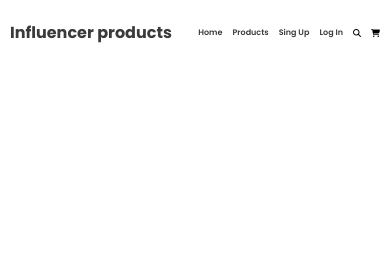
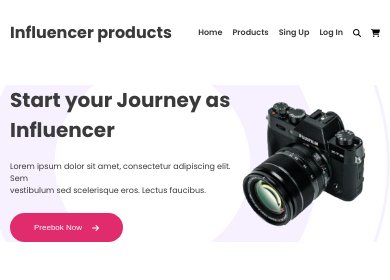
Before and after one commit to naymulislamnay/influencer-gear, a plain HTML site: page index.html in a window 390 px wide. Drawn offline with Linux system fonts and the light colour scheme.

Commit message:
banner section added and made it responsive for small and medium device

```diff
--- a/index.html
+++ b/index.html
@@ -36,6 +36,21 @@
                 </div>
             </div>
 
+            <div class="banner">
+                <div class="banner-content">
+                    <p class="banner-heading">
+                        Start your Journey as <br>
+                        Influencer
+                    </p>
+                    <p class="banner-title">
+                        Lorem ipsum dolor sit amet, consectetur adipiscing elit. Sem <br> vestibulum sed scelerisque eros.
+                        Lectus faucibus.
+                    </p>
+                    <button class="btn-primary banner-btn">Preebok Now <i class="fa-solid fa-arrow-right"></i></button>
+                </div>
+                <img src="./assets/images/main-camera.png" alt="">
+            </div>
+
         </nav>
     </header>
 
--- a/styles/style.css
+++ b/styles/style.css
@@ -31,6 +31,17 @@
 * {
     margin: 0px;
     padding: 0px;
+}
+
+.btn-primary {
+    display: flex;
+    gap: 10px;
+    align-items: center;
+    color: white;
+    background-color: #E02C6D;
+    padding: 10px 24px;
+    border: none;
+    border-radius: 2px;
 }
 
 
@@ -81,10 +92,48 @@ nav ul li {
     font-weight: 600;
 }
 
+/* banner-style */
+
+.banner-heading {
+    font-size: 3.25rem;
+    font-weight: bold;
+    color: var(--black01);
+}
+
+.banner-title {
+    color: var(--black01);
+    max-width: 505px;
+    margin: 16px 0;
+}
+
+.banner-btn {
+    margin-top: 16px;
+    border-radius: 41px;
+}
+
+.banner {
+    display: flex;
+    align-items: center;
+    justify-content: space-between;
+    margin: 80px auto 0;
+    padding: 0 10px;
+    max-width: 1155px;
+    background-image: url(../assets/images/Circle\ design.svg);
+    background-repeat: no-repeat;
+    background-position: right;
+}
+
+
+.banner-content {
+    max-width: 582px;
+}
+
 
 /* resposive css for small device */
 
 @media screen and (max-width: 576px) {
+
+    /* nav-bar */
     .nav {
         margin: 20px 10px 0;
     }
@@ -97,6 +146,32 @@ nav ul li {
         font-size: 0.5rem;
         gap: 10px;
     }
+
+    /* banner */
+    .banner-heading {
+        font-size: 1.25rem;
+    }
+
+    .banner-title {
+        font-size: 0.5rem;
+        color: var(--black01);
+    }
+
+    .banner-btn {
+        font-size: 0.5rem;
+        margin-top: 8px;
+        border-radius: 20px;
+    }
+
+    .banner {
+        margin: 40px auto 0;
+        padding: 0 10px;
+    }
+
+    .banner img{
+        max-width: 40%;
+    }
+
 }
 
 
@@ -115,4 +190,32 @@ nav ul li {
         font-size: 0.6rem;
         gap: 15px;
     }
+
+
+    /* banner */
+    .banner-heading {
+        font-size: 1.5rem;
+    }
+
+    .banner-title {
+        font-size: 0.6rem;
+        color: var(--black01);
+    }
+
+    .banner-btn {
+        font-size: 0.6rem;
+        margin-top: 8px;
+        border-radius: 20px;
+    }
+
+    .banner {
+        margin: 40px auto 0;
+        padding: 0 10px;
+    }
+
+    .banner img{
+        max-width: 50%;
+    }
+
+
 }
```
